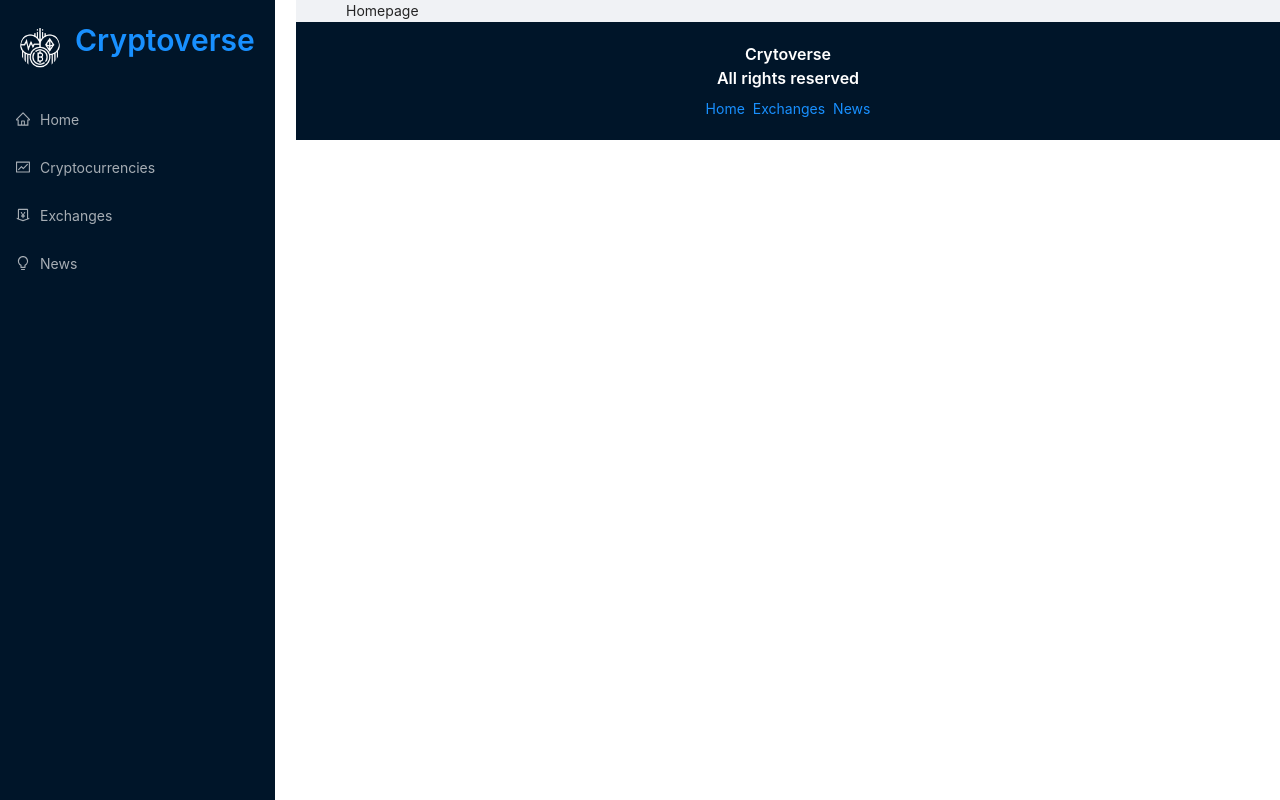
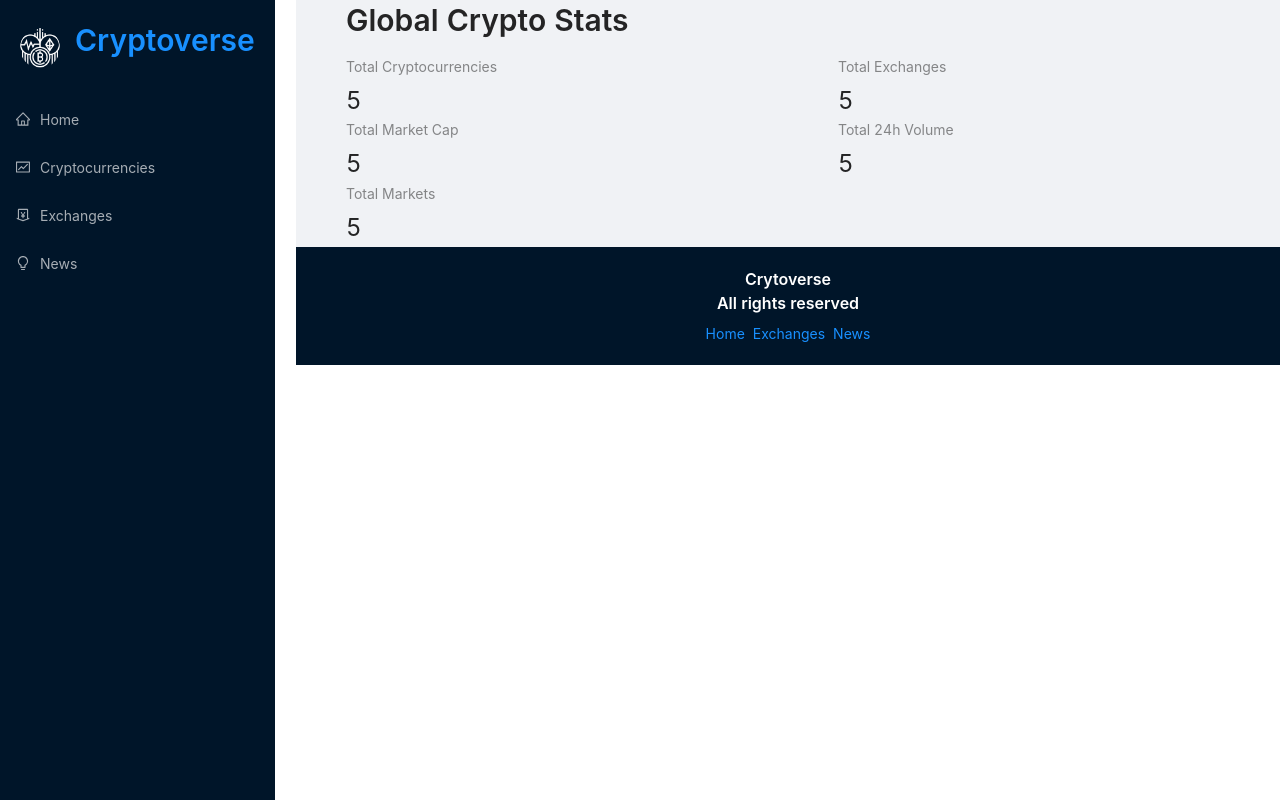
Before and after one commit to sreejitaduttaa/cryptohub, a React (Create React App) app: page / in a window 1280 px wide. Built offline with nearby package versions, Linux system fonts and the light colour scheme; the HTML template or start-up script is replaced by a standard one.

Commit message:
stats layout done

```diff
--- a/src/components/Homepage.jsx
+++ b/src/components/Homepage.jsx
@@ -1,8 +1,24 @@
 import React from 'react'
+
+import millify from 'millify'
+import { Typography, Row,Col,Statistic } from 'antd';
+import { Link } from 'react-router-dom';
+
+const {Title} = Typography;
 
 const Homepage = () => {
   return (
-    <div>Homepage</div>
+    <>
+      <Title level={2} className='heading'>Global Crypto Stats</Title>
+      <Row>
+        <Col span={12}><Statistic title="Total Cryptocurrencies" value={5} /></Col>
+        <Col span={12}><Statistic title="Total Exchanges" value={5} /></Col>
+        <Col span={12}><Statistic title="Total Market Cap" value={5} /></Col>
+        <Col span={12}><Statistic title="Total 24h Volume" value={5} /></Col>
+        <Col span={12}><Statistic title="Total Markets" value={5} /></Col>
+      </Row>
+
+    </>
   )
 }
 
```
Also changed, not shown: src/App.js (line endings or trailing spaces).
